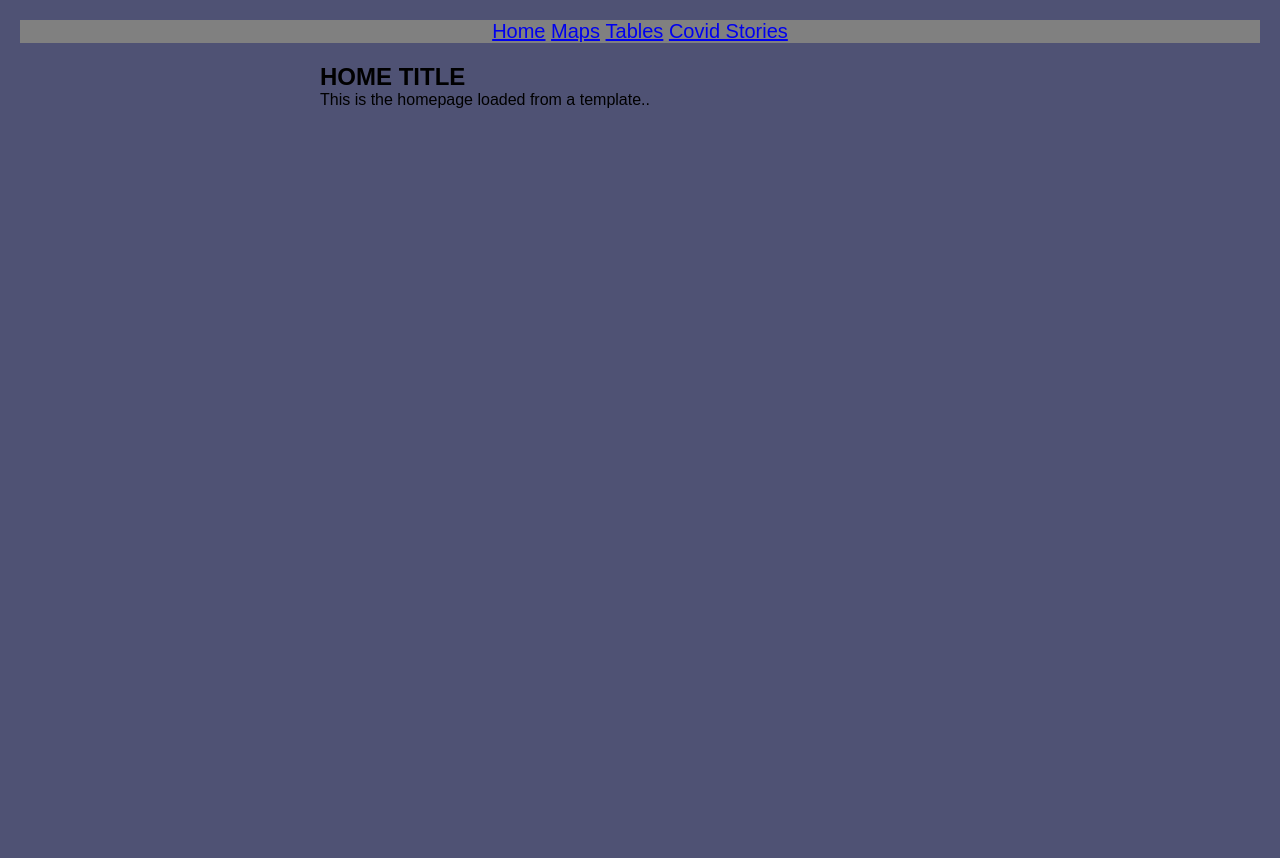
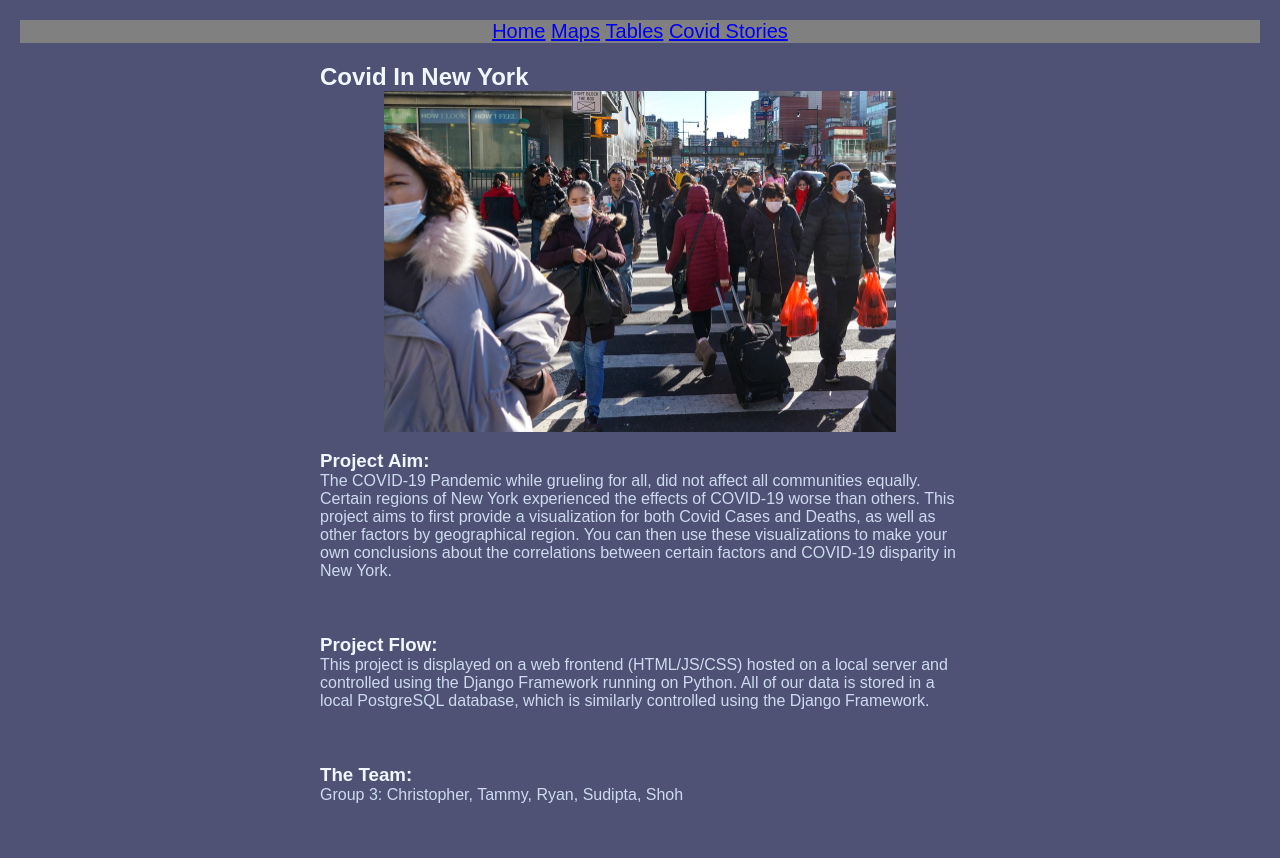
Before and after one commit to Christopher-Melendez/covid_project, a Django app: page / in a window 1280 px wide. Shown: the part 78-936 px from the top of the page. Before the commit the page ends 186 px from the top, so only its background shows below. Run offline with Django 3.2, Linux system fonts and the light colour scheme; some libraries are stand-ins or nearby versions.

Commit message:
Updated Home Page

```diff
--- a/src/heat_map/temp/map.html
+++ b/src/heat_map/temp/map.html
@@ -23,7 +23,7 @@
             <meta name="viewport" content="width=device-width,
                 initial-scale=1.0, maximum-scale=1.0, user-scalable=no" />
             <style>
-                #map_222660682e8140e8843f6c629e08eee6 {
+                #map_267ab4cdfe3947e3a78fde7c038262e7 {
                     position: relative;
                     width: 100.0%;
                     height: 100.0%;
@@ -35,13 +35,13 @@
 </head>
 <body>
 
-            <div class="folium-map" id="map_222660682e8140e8843f6c629e08eee6" ></div>
+            <div class="folium-map" id="map_267ab4cdfe3947e3a78fde7c038262e7" ></div>
 
 </body>
 <script>
 
-            var map_222660682e8140e8843f6c629e08eee6 = L.map(
-                "map_222660682e8140e8843f6c629e08eee6",
+            var map_267ab4cdfe3947e3a78fde7c038262e7 = L.map(
+                "map_267ab4cdfe3947e3a78fde7c038262e7",
                 {
                     center: [43.2994, -74.2179],
                     crs: L.CRS.EPSG3857,
@@ -55,38 +55,38 @@
 
 
 
-            var tile_layer_ab23b5c4aad04a2f8617c7e286650fcc = L.tileLayer(
+            var tile_layer_f3baec9ecedf43ae8bd344c36d31ea8b = L.tileLayer(
                 "https://{s}.tile.openstreetmap.org/{z}/{x}/{y}.png",
                 {"attribution": "Data by \u0026copy; \u003ca href=\"http://openstreetmap.org\"\u003eOpenStreetMap\u003c/a\u003e, under \u003ca href=\"http://www.openstreetmap.org/copyright\"\u003eODbL\u003c/a\u003e.", "detectRetina": false, "maxNativeZoom": 18, "maxZoom": 18, "minZoom": 0, "noWrap": false, "opacity": 1, "subdomains": "abc", "tms": false}
-            ).addTo(map_222660682e8140e8843f6c629e08eee6);
+            ).addTo(map_267ab4cdfe3947e3a78fde7c038262e7);
 
 
-            var marker_f852e82fc7b24addac88493b9b586dbf = L.marker(
-                [43.3626, -74.2085],
+            var marker_2fc8d0eafa6e4ab991c8de949f31f397 = L.marker(
+                [43.3326, -74.2285],
                 {}
-            ).addTo(map_222660682e8140e8843f6c629e08eee6);
+            ).addTo(map_267ab4cdfe3947e3a78fde7c038262e7);
 
 
-            var icon_c7e5af40c3aa4dd3972aec55eaebb839 = L.AwesomeMarkers.icon(
-                {"extraClasses": "fa-rotate-0", "icon": "leaf", "iconColor": "white", "markerColor": "green", "prefix": "glyphicon"}
+            var icon_dc77ab518a674201a8c31c1c17b0bec1 = L.AwesomeMarkers.icon(
+                {"extraClasses": "fa-rotate-0", "icon": "info-sign", "iconColor": "white", "markerColor": "purple", "prefix": "glyphicon"}
             );
-            marker_f852e82fc7b24addac88493b9b586dbf.setIcon(icon_c7e5af40c3aa4dd3972aec55eaebb839);
+            marker_2fc8d0eafa6e4ab991c8de949f31f397.setIcon(icon_dc77ab518a674201a8c31c1c17b0bec1);
 
 
-        var popup_18256e526a7c4338aa9c35d6842e8c0b = L.popup({"maxWidth": "100%"});
+        var popup_1706541393ae457191ff2e89921ed65a = L.popup({"maxWidth": "100%"});
 
 
-            var html_c6be68f825db42e8b64c81fcc56d1afd = $(`<div id="html_c6be68f825db42e8b64c81fcc56d1afd" style="width: 100.0%; height: 100.0%;"><strong>Location Four</strong></div>`)[0];
-            popup_18256e526a7c4338aa9c35d6842e8c0b.setContent(html_c6be68f825db42e8b64c81fcc56d1afd);
+            var html_f355c311b6d44ad885167989cf42e471 = $(`<div id="html_f355c311b6d44ad885167989cf42e471" style="width: 100.0%; height: 100.0%;"><strong>Location Three</strong></div>`)[0];
+            popup_1706541393ae457191ff2e89921ed65a.setContent(html_f355c311b6d44ad885167989cf42e471);
 
 
-        marker_f852e82fc7b24addac88493b9b586dbf.bindPopup(popup_18256e526a7c4338aa9c35d6842e8c0b)
+        marker_2fc8d0eafa6e4ab991c8de949f31f397.bindPopup(popup_1706541393ae457191ff2e89921ed65a)
         ;
 
 
 
 
-            marker_f852e82fc7b24addac88493b9b586dbf.bindTooltip(
+            marker_2fc8d0eafa6e4ab991c8de949f31f397.bindTooltip(
                 `<div>
                      Click for More Info
                  </div>`,
@@ -94,20 +94,20 @@
             );
 
 
-            var circle_marker_110d40efeac345f99e2903dbbe0e771a = L.circleMarker(
+            var circle_marker_3ba12bfbca204cfdbec78ad1ad3a55ff = L.circleMarker(
                 [43.1009, -75.2327],
                 {"bubblingMouseEvents": true, "color": "#428BCA", "dashArray": null, "dashOffset": null, "fill": true, "fillColor": "#428BCA", "fillOpacity": 0.2, "fillRule": "evenodd", "lineCap": "round", "lineJoin": "round", "opacity": 1.0, "radius": 50, "stroke": true, "weight": 3}
-            ).addTo(map_222660682e8140e8843f6c629e08eee6);
+            ).addTo(map_267ab4cdfe3947e3a78fde7c038262e7);
 
 
-        var popup_241fe01a10594a9ba50b5a712c7ec424 = L.popup({"maxWidth": "100%"});
+        var popup_9c8bd90eee0b473e9b641dc2c4815287 = L.popup({"maxWidth": "100%"});
 
 
-            var html_54dac69146f64189b4d8c2f7333c915a = $(`<div id="html_54dac69146f64189b4d8c2f7333c915a" style="width: 100.0%; height: 100.0%;">Utica</div>`)[0];
-            popup_241fe01a10594a9ba50b5a712c7ec424.setContent(html_54dac69146f64189b4d8c2f7333c915a);
+            var html_63c5859c92804b8799efb65b162e6d52 = $(`<div id="html_63c5859c92804b8799efb65b162e6d52" style="width: 100.0%; height: 100.0%;">Utica</div>`)[0];
+            popup_9c8bd90eee0b473e9b641dc2c4815287.setContent(html_63c5859c92804b8799efb65b162e6d52);
 
 
-        circle_marker_110d40efeac345f99e2903dbbe0e771a.bindPopup(popup_241fe01a10594a9ba50b5a712c7ec424)
+        circle_marker_3ba12bfbca204cfdbec78ad1ad3a55ff.bindPopup(popup_9c8bd90eee0b473e9b641dc2c4815287)
         ;
 
 
--- a/src/pages/templates/home.html
+++ b/src/pages/templates/home.html
@@ -1,8 +1,47 @@
 {% extends 'base.html'%}
 {% block body-content %}
-<h2>HOME TITLE</h2>
-<p1>This is the homepage loaded from a template..</p1>
 
+<h2>Covid In New York</h2>
+
+<img id="home-image" src="../static/images/covid_walking.jpg">
+
+<br>
+<h3>Project Aim:</h3>
+<p id="project-aim">
+    The COVID-19 Pandemic while grueling for all, did not affect all communities equally. Certain regions of New York experienced the effects of
+    COVID-19 worse than others. This project aims to first provide a visualization for both Covid Cases and Deaths, as well as other factors by
+    geographical region. You can then use these visualizations to make your own conclusions about the correlations between certain factors and
+    COVID-19 disparity in New York.
+</p>
+
+<br><br><br>
+<h3>Project Flow:</h3>
+<p id="project-flow">
+    This project is displayed on a web frontend (HTML/JS/CSS) hosted on a local server and controlled using the Django Framework running on
+    Python. All of our data is stored in a local PostgreSQL database, which is similarly controlled using the Django Framework.
+</p>
+
+<br><br><br>
+<h3>The Team:</h3>
+<p id="team">
+    Group 3: Christopher, Tammy, Ryan, Sudipta, Shoh
+</p>
+
+<br><br><br>
+
+<style>
+    h2, h3 {
+        color: rgb(241, 247, 255);
+    }
+    p {
+        color: rgb(204, 219, 238);
+    }
+    #home-image {
+        width: 80%;
+        height: 70%;
+        display: block;
+        margin-left: auto;
+        margin-right: auto;
+    }
+</style>
 {% endblock %}
-
-{ map.text}
--- a/src/pages/templates/maps.html
+++ b/src/pages/templates/maps.html
@@ -11,6 +11,7 @@
         <!-- input needs id ..-->
         <label for="map-choice">Choose A Filter:</label>
         <select name="map-choice" id="map-choice" form="map-form">
+            <option value="None">None</option>
             <option value="COVID-19 Cases">COVID-19 Cases</option>
             <option value="COVID-19 Deaths">COVID-19 Deaths</option>
             <option value="Median Income">Median Income</option>
@@ -21,4 +22,8 @@
     <!-- Need a get here to retrieve the post from submit.. -->
     <br><br><h3>Map Choice: </h3> {{ map_choice }}
 
+    <script>
+        document.getElementById('map-choice').value = "{{ map_choice }}"
+    </script>
+
 {% endblock %}
--- a/src/pages/views.py
+++ b/src/pages/views.py
@@ -25,8 +25,8 @@ def maps_view(request, *args, **kewargs):
 
     web_context = {
         'form': form,
-        'map_html': maps(map_choice_in)
-        #'map_choice': map_obj.map_choice
+        'map_html': maps(map_choice_in),
+        'map_choice': map_choice_in
     }
     return render(request, 'maps.html', web_context)
 
```
Also changed, not shown: src/pages/static/images/covid_walking.jpg (added).
